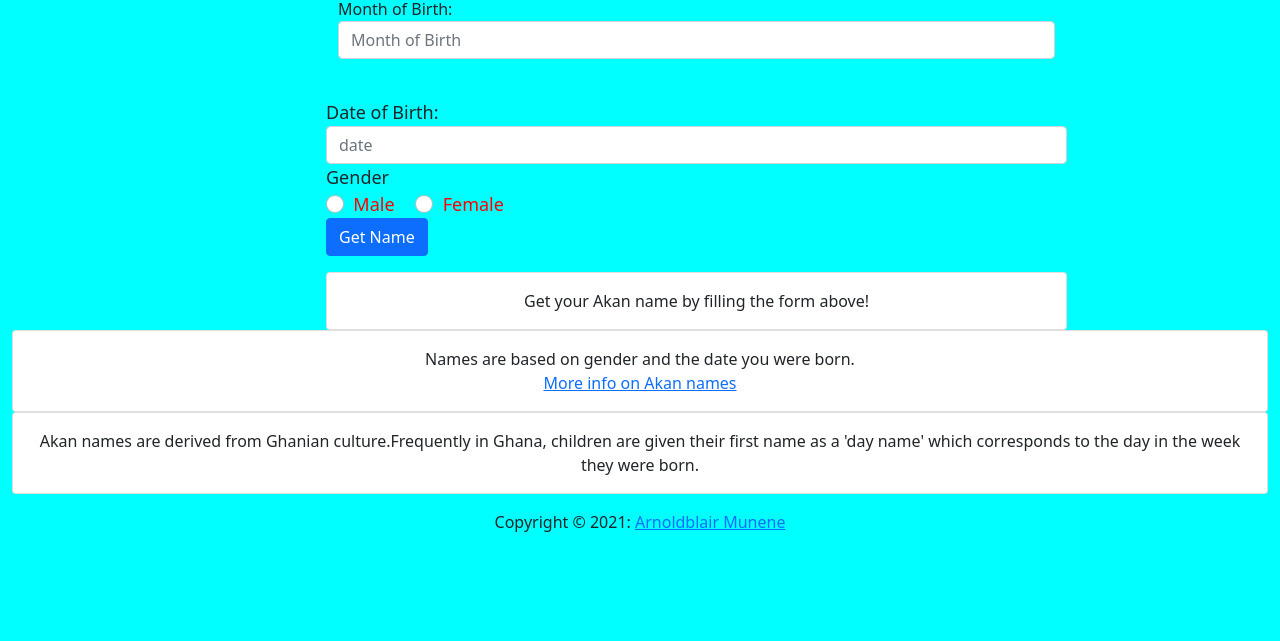
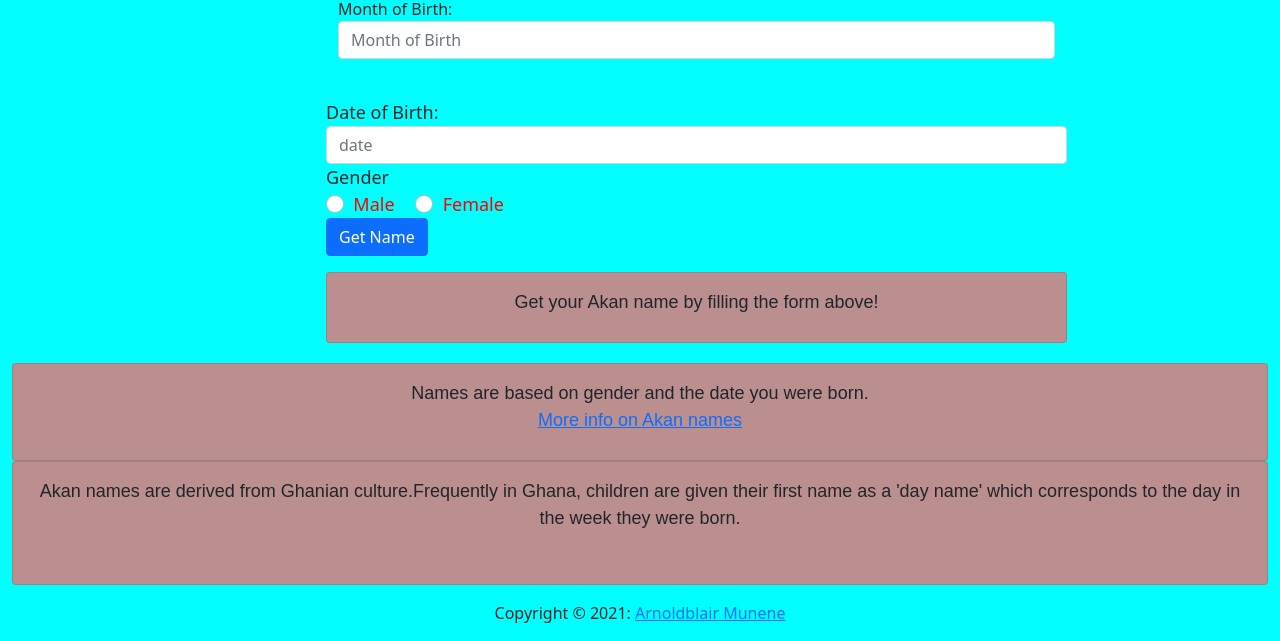
Before and after one commit to Arnoldblair/javascript, a plain HTML site: page index.html in a window 1280 px wide. Shown: the part 233-874 px from the top of the page. Before the commit the page ends 800 px from the top, so only its background shows below. Drawn offline with Linux system fonts and the light colour scheme.

Commit message:
added some css styling on .card-text

```diff
--- a/css/styles.css
+++ b/css/styles.css
@@ -32,3 +32,24 @@ body{
    .form-check-label{
        color: red;
    }
+   .card{
+       background-color: rosybrown;
+   }
+   .card-deck{
+       padding-bottom: 20px;
+       font-weight: 500px;
+       font-family: sans-serif;
+       font-size: 18px;
+   }
+   .card-text{
+    padding-bottom: 10px;
+    font-weight: 500px;
+    font-family: sans-serif;
+    font-size: 18px;
+   }
+   .card1-text{
+    padding-bottom: 20px;
+    font-weight: 500px;
+    font-family: sans-serif;
+    font-size: 18px;
+   }
--- a/index.html
+++ b/index.html
@@ -67,7 +67,7 @@
         </div>
         <div class="card ">
           <div class="card-body text-center">
-            <p class="card-text">Akan names are derived from Ghanian culture.Frequently in Ghana, children are given their first name as a 'day name'
+            <p class="card1-text">Akan names are derived from Ghanian culture.Frequently in Ghana, children are given their first name as a 'day name'
               which corresponds to the day in the week they were born.</p>
           </div>
         </div>
```
